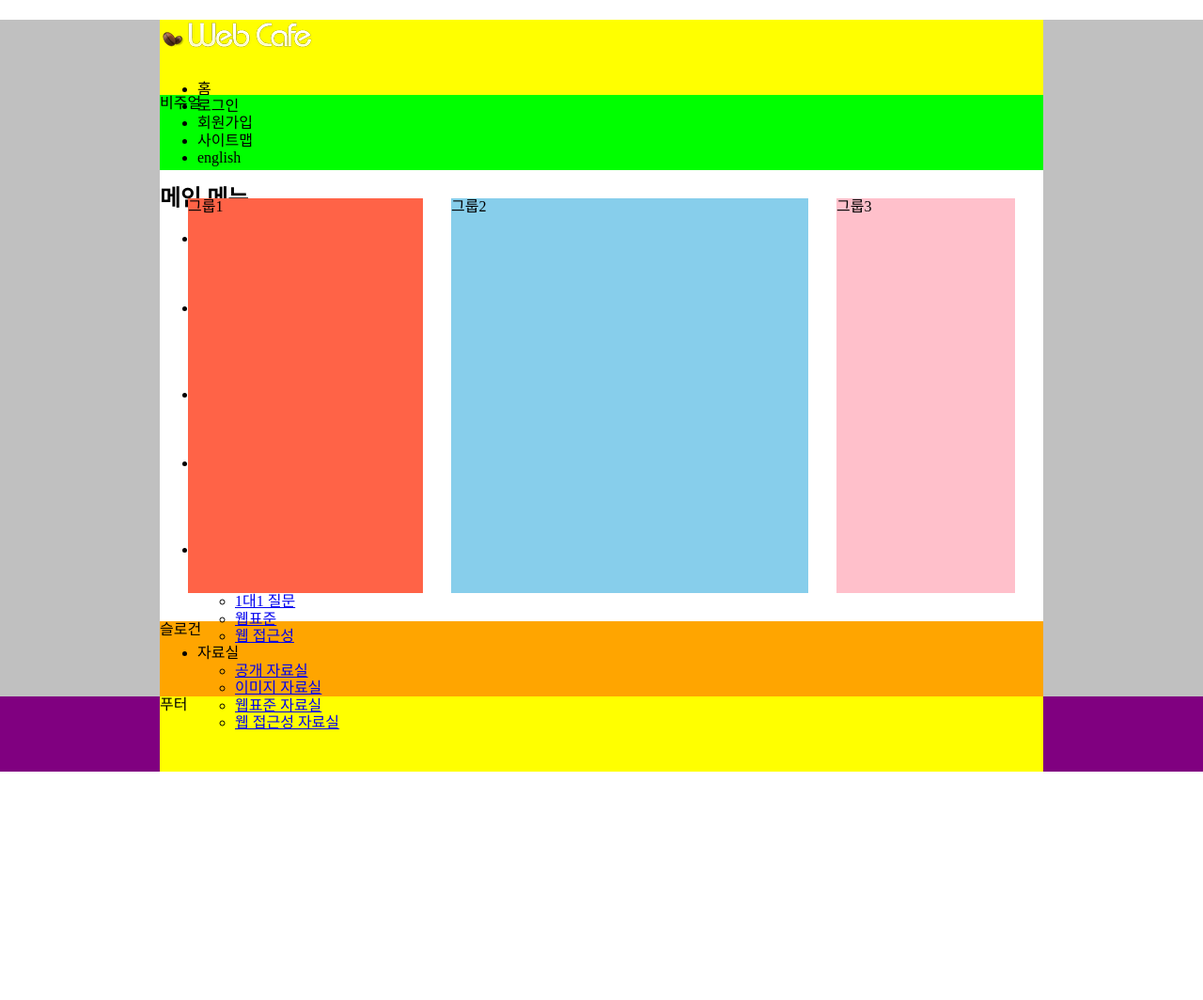
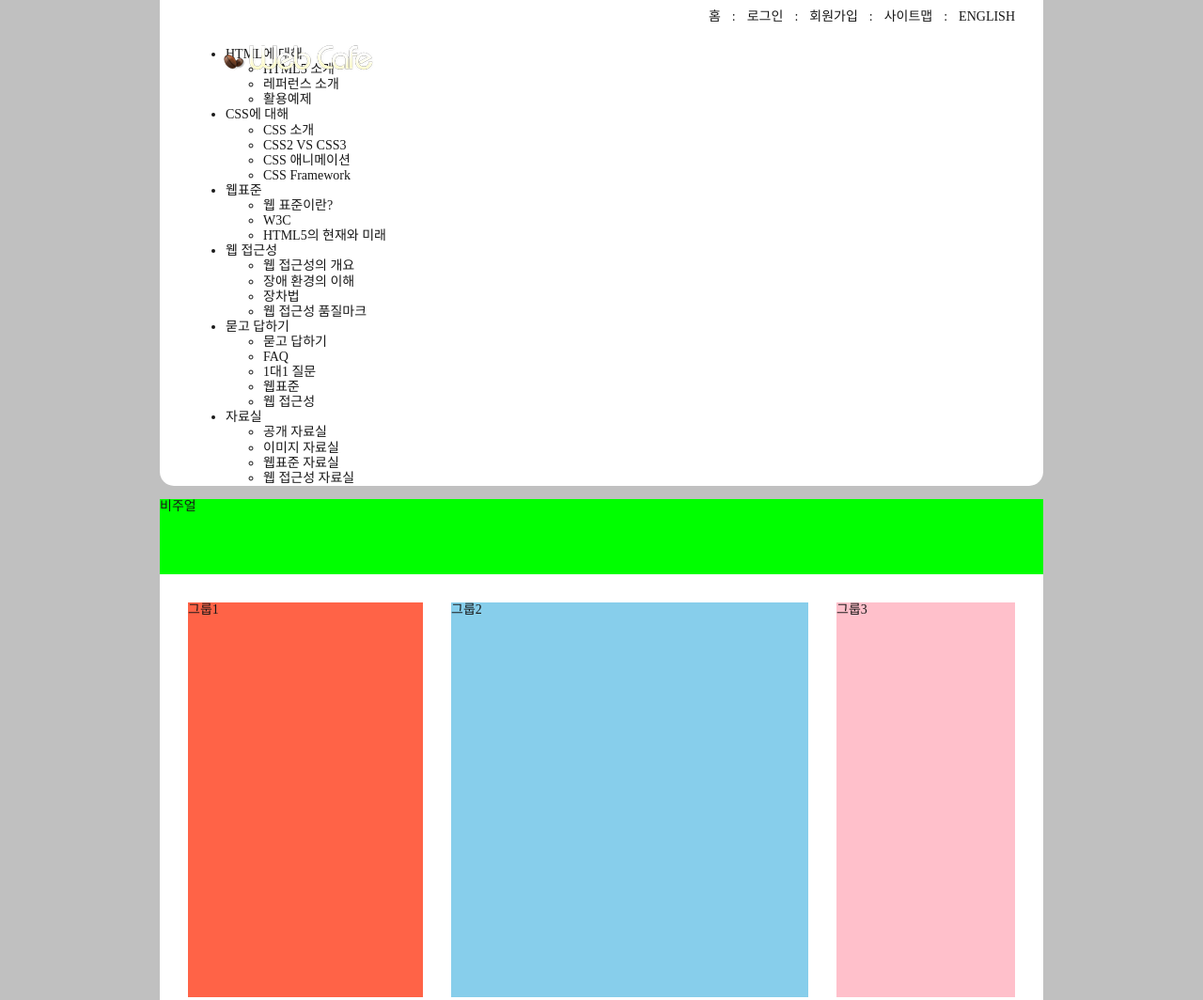
Before and after one commit to YiJaeE/exWebCafe, a plain HTML site: page index.html in a window 1280 px wide. Shown: the top 1064 px of the page at 94% size. Before the commit the page ends 821 px from the top, so only its background shows below. Drawn offline with Linux system fonts and the light colour scheme.

Commit message:
add Web Cafe header

```diff
--- a/css/style.css
+++ b/css/style.css
@@ -7,13 +7,47 @@
   box-sizing: border-box;
 }
 
-/* css module */
+/* css module start */
+
+/* 숨김 콘텐츠 */
+.a11y-hidden {
+  position: absolute;
+  width: 1px;
+  height: 1px;
+  overflow: hidden;
+  margin: -1px;
+  clip-path: polygon(0 0, 0 0, 0 0);
+  /* 현재는 권장되지 않는 과거 문법 */
+  clip: rect(0, 0, 0, 0);
+}
+
 /* float 이슈를 해결하기 위한 css 선언 */
 .clearfix::after {
   content: "";
   display: block;
   clear: both;
 }
+
+/* css module end */
+
+/* 기본 설정 start*/
+
+a {
+  text-decoration: none;
+  color: inherit;
+}
+
+html {
+  font-size: 10px;
+}
+
+body {
+  font-size: 1.4rem;
+  color: #181818;
+  background-color: #ffffff;
+}
+
+/* 기본 설정 end */
 
 .container {
   background-color: silver;
@@ -28,8 +62,50 @@
 }
 
 .header {
-  background-color: yellow;
-  height: 10vh;
+  background-color: #ffffff;
+  border-radius: 0 0 15px 15px;
+  padding: 0 30px;
+  position: relative;
+  /* height: 10vh; */
+}
+
+/* 로고 */
+.logo {
+  margin: 0;
+  position: absolute;
+  top: 45px;
+  left: 65px;
+}
+
+/* 멤버 링크 */
+.member {
+  margin: 0;
+  padding: 2px 0;
+  /* li 불릿기호 쓰지 않기 */
+  list-style-type: none;
+  text-align: right;
+  /* li 요소의 마크업에 줄바꿈이 되어있으면 간격이 발생하는 문제 해결 */
+  font-size: 0;
+  position: relative;
+  right: -10px;
+}
+
+.member li, .member a {
+  display: inline-block;
+}
+
+.member li {
+  font-size: 1.4rem;
+}
+
+.member li:nth-child(n+2)::before {
+  content: ":";
+  margin: 0 2px;
+}
+
+.member a {
+  text-transform: uppercase;
+  padding: 8px 10px;
 }
 
 .visual {
--- a/index.html
+++ b/index.html
@@ -16,11 +16,11 @@
         </a>
       </h1>
       <ul class="member">
-        <li><a href="#"></a>홈</li>
-        <li><a href="#"></a>로그인</li>
-        <li><a href="#"></a>회원가입</li>
-        <li><a href="#"></a>사이트맵</li>
-        <li><a href="#"></a>english</li>
+        <li class="bar-none"><a href="#">홈</a></li>
+        <li><a href="#">로그인</a></li>
+        <li><a href="#">회원가입</a></li>
+        <li><a href="#">사이트맵</a></li>
+        <li><a href="#">english</a></li>
       </ul>
       <nav class="navigation">
         <h2 class="a11y-hidden">메인 메뉴</h2>
```
